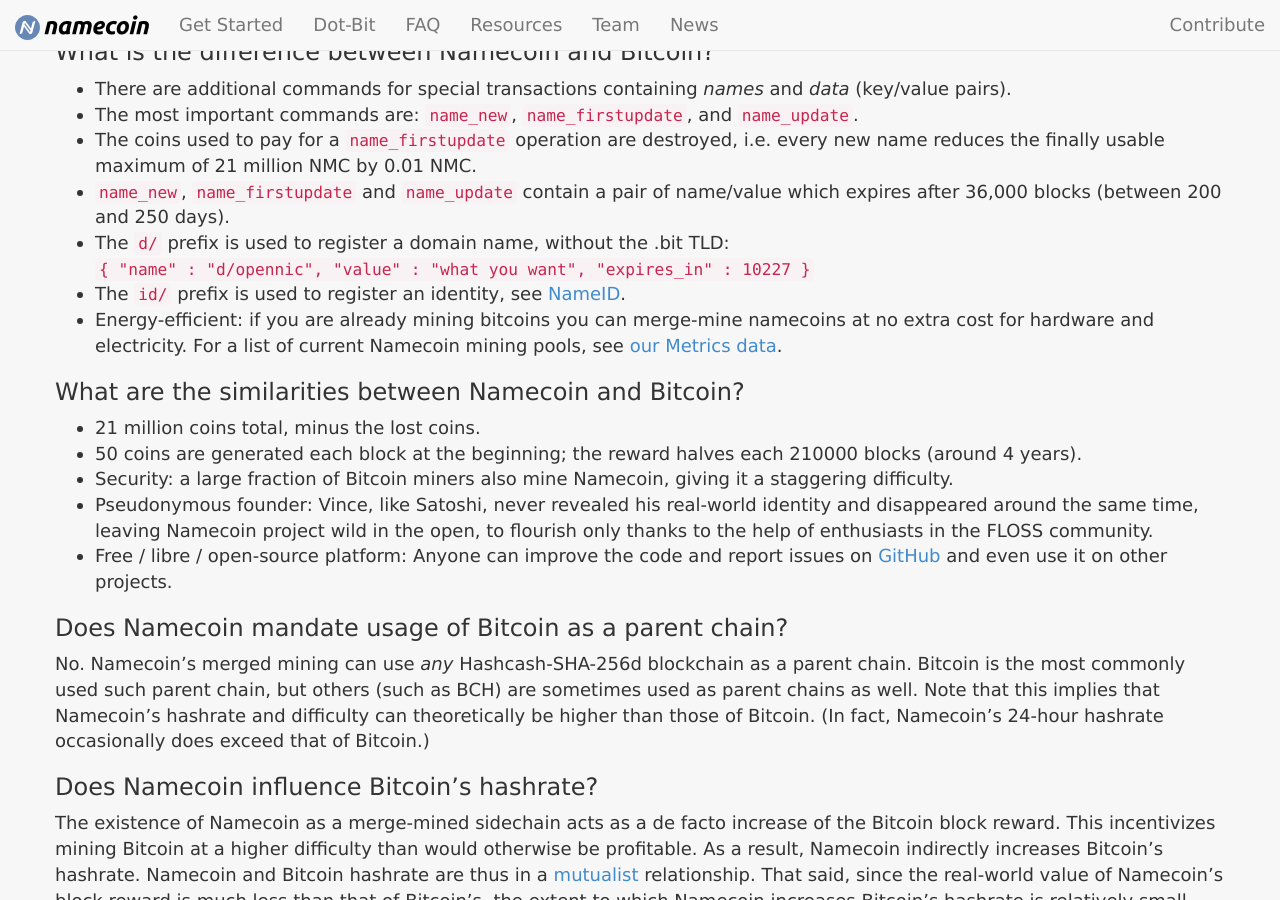
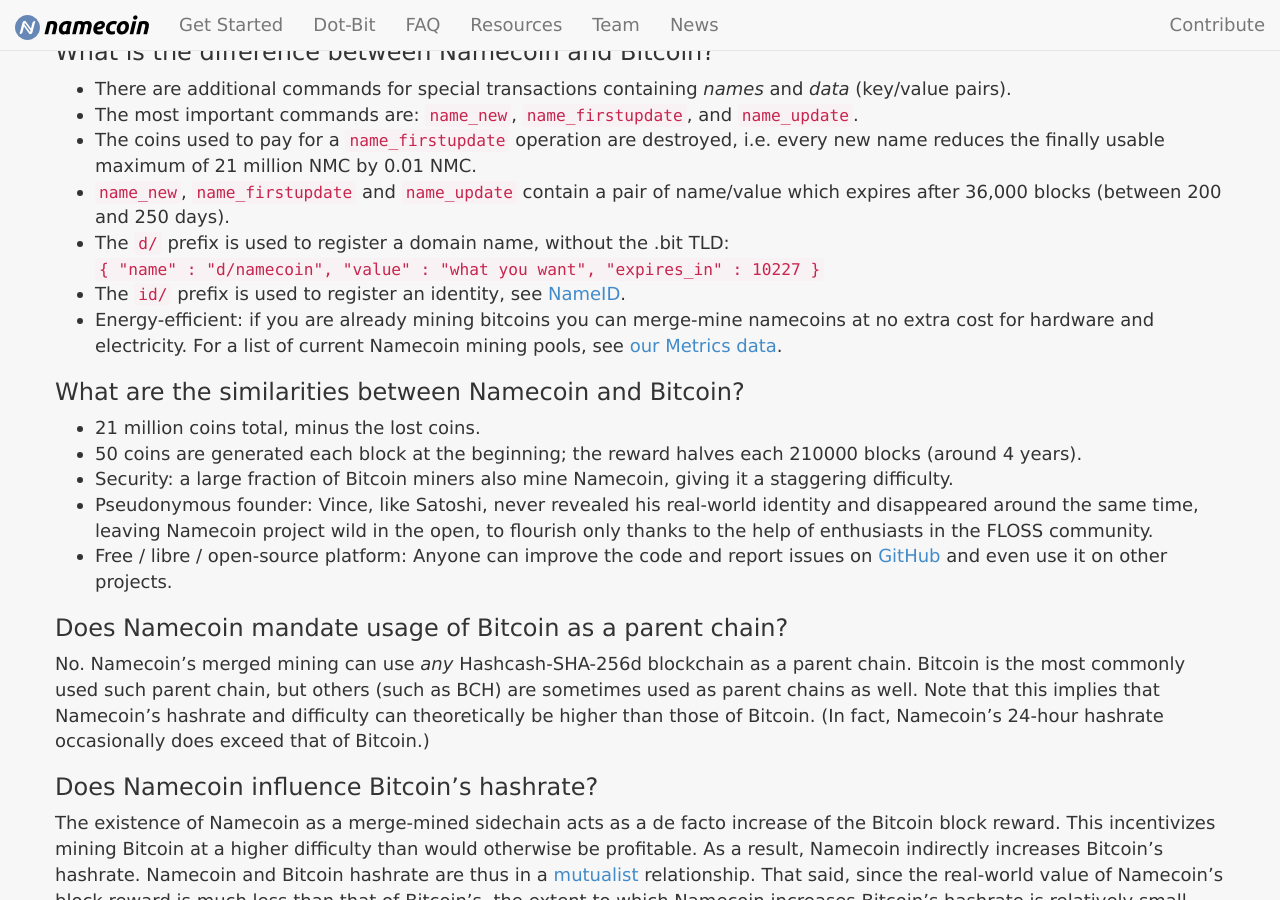
Before and after one commit to JeremyRand/namecoin.org, a Jekyll site: the page built from docs/faq/index.md, in a window 1280 px wide and 900 px high, scrolled down 8916 px. Built offline with Jekyll 4.4.1, drawn with Linux system fonts in a browser that asks for light colours.

Commit message:
FAQ: Remove OpenNIC reference
No idea why it was ever there but it's clearly inappropriate.

```diff
--- a/docs/faq/index.md
+++ b/docs/faq/index.md
@@ -199,7 +199,7 @@ In general, the Namecoin developers attempt to minimize our patchset against Bit
 * The most important commands are: `name_new`, `name_firstupdate`, and `name_update`.
 * The coins used to pay for a `name_firstupdate` operation are destroyed, i.e. every new name reduces the finally usable maximum of 21 million NMC by 0.01 NMC.
 * `name_new`, `name_firstupdate` and `name_update` contain a pair of name/value which expires after 36,000 blocks (between 200 and 250 days).
-* The `d/` prefix is used to register a domain name, without the .bit TLD: `{     "name" : "d/opennic",     "value" : "what you want",     "expires_in" : 10227 }`
+* The `d/` prefix is used to register a domain name, without the .bit TLD: `{     "name" : "d/namecoin",     "value" : "what you want",     "expires_in" : 10227 }`
 * The `id/` prefix is used to register an identity, see [NameID](https://nameid.org/).
 * Energy-efficient: if you are already mining bitcoins you can merge-mine namecoins at no extra cost for hardware and electricity.  For a list of current Namecoin mining pools, see [our Metrics data]({{ site.metrics_url }}/namecoin/period-timestamps-14-days/pool/charts/latest.txt).
 
```
